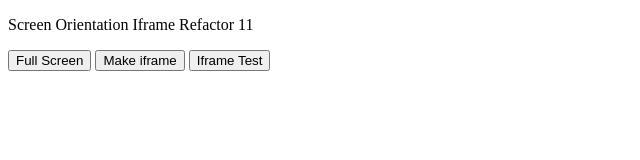
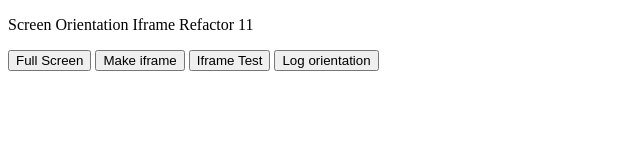
Before and after one commit to Johanna-hub/screen-orientation-iframe-test, a plain HTML site: page index.html in a window 1280 px wide. Shown: the whole page, without its empty margins (0-640 px from the left). Drawn offline with Linux system fonts and the light colour scheme.

Commit message:
log orientation

```diff
--- a/index.html
+++ b/index.html
@@ -20,6 +20,7 @@
       <button onclick=document.documentElement.requestFullscreen()>Full Screen</button>
       <button onclick="makeIFrame()">Make iframe</button>
       <button onclick="iframeTest()">Iframe Test</button>
+      <button onclick="logOrientation()">Log orientation</button>
   </body>
   <script>
     async function makeIFrame(src = "about:blank") {
@@ -44,6 +45,12 @@
       }
     }
 
+    function logOrientation() {
+      console.log(`window is ${screen.orientation.type}`);
+      const iframe = document.querySelector("iframe");
+      console.log(`iframe is ${iframe.contentWindow.screen.orientation.type}`);
+    }
+
     async function iframeTest() {
       const iframe = document.querySelector("iframe");
       const currentOrientation = screen.orientation.type;
@@ -59,7 +66,6 @@
       } catch (err) {
         console.log(`Iframe error is ${err}`);
       }
-      console.log(screen.orientation.type)
       // screen.orientation.unlock();
       // await document.exitFullscreen();
       // iframe.remove();
```
